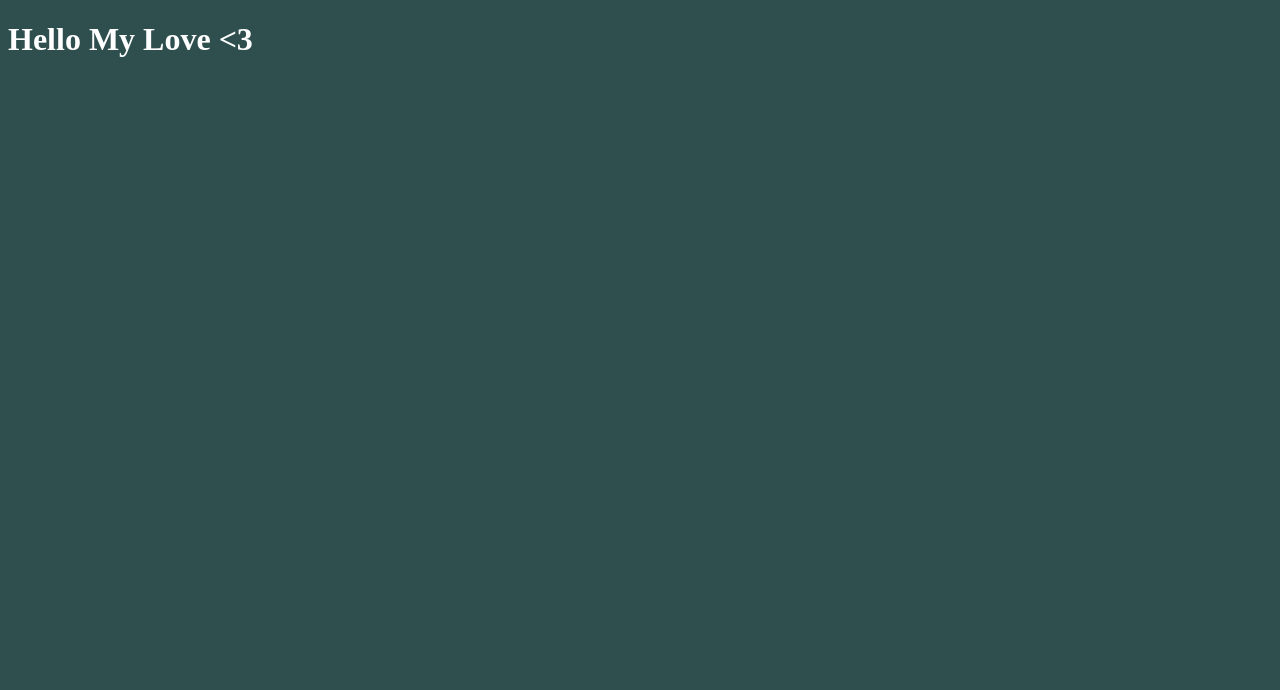
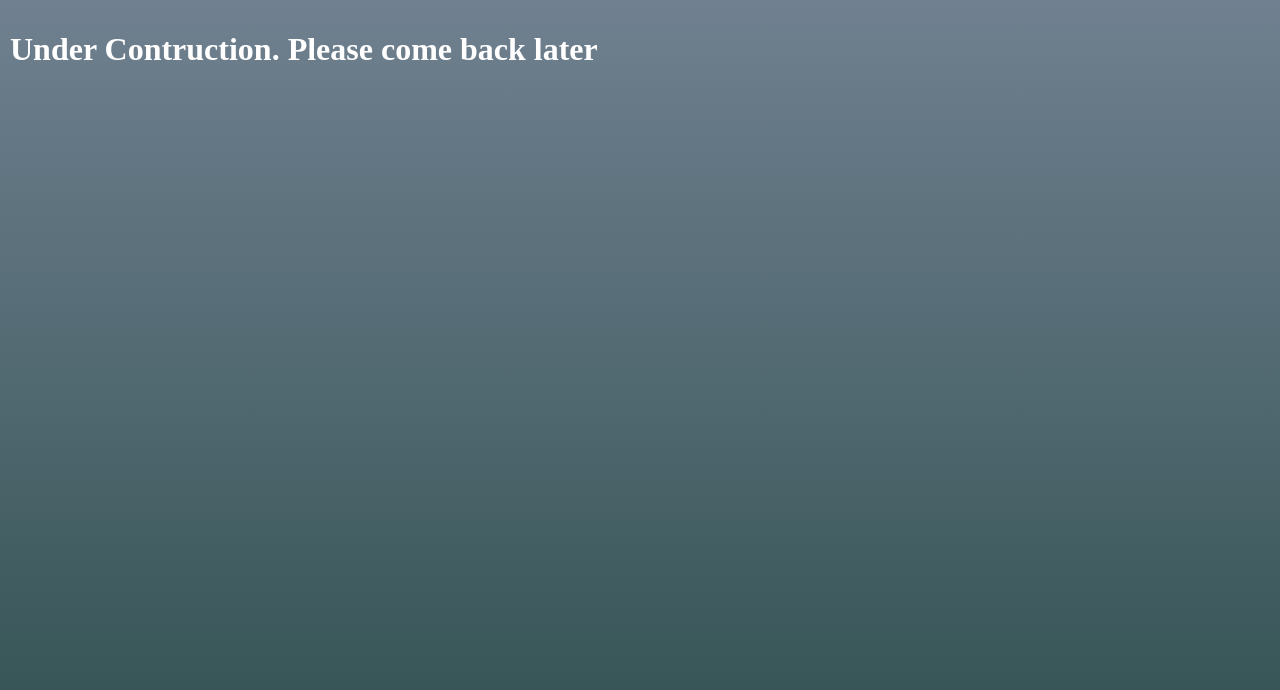
Before and after one commit to Dh11ren/Dh11ren.github.io, a plain HTML site: page index.html in a window 1280 px wide. Drawn offline with Linux system fonts and the light colour scheme.

Commit message:
Update text

```diff
--- a/index.html
+++ b/index.html
@@ -8,8 +8,10 @@
 </head>
 <body>
 
-<h1>Hello My Love <3</h1>
+<h1>Under Contruction. Please come back later</h1>
+
 <p></p>
+
 
 </body>
 </html>
--- a/styles.css
+++ b/styles.css
@@ -1,9 +1,28 @@
+html{
+    background-image: linear-gradient(slategrey, darkslategrey);
+    width: 100%;
+    height: 100%;
+    background-size: cover;
+    background-repeat: no-repeat;
+    background-attachment: fixed;
+}
+
 body{
-    background-color: darkslategrey;
+    margin: 0;
+    padding: 0;
 }
 h1{
-    color: white;
+    color:white;
+    padding: 10px;
+    position:  relative;
+    top: 1%;
+
 }
+h1:hover{
+    font-size: larger;
+    transition: 0.3s;
+}
+
 p{
     color: white
 }
```
